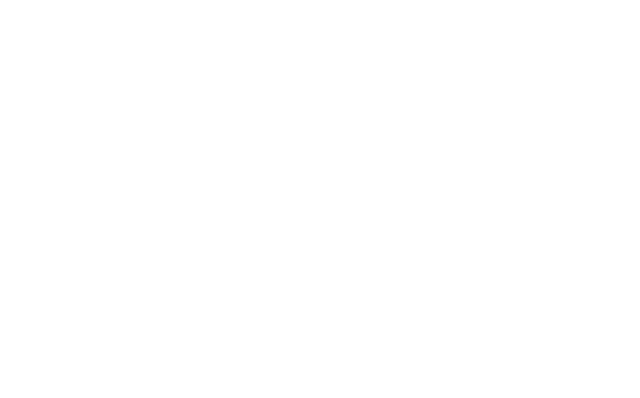
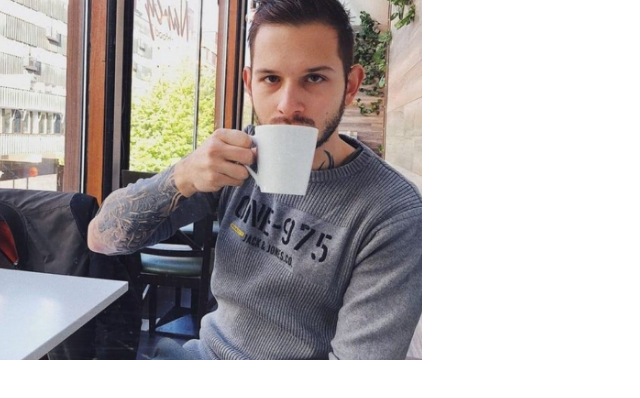
Before and after one commit to qburn93/my-portfolio, a plain HTML site: page index.html in a window 1280 px wide. Shown: the whole page, without its empty margins (0-640 px from the left). Drawn offline with nearby package versions, Linux system fonts and the light colour scheme.

Commit message:
Add profile picture

```diff
--- a/assets/css/style.css
+++ b/assets/css/style.css
@@ -0,0 +1,16 @@
+@import url('https://fonts.googleapis.com/css?family=Roboto:100,200,300,400,500,600,700|Exo:100,200,300,400,500,600,700');
+
+header {
+    margin: 0;
+}
+
+.logo {
+    background: url("../images/me.jpg");
+    background-position: center;
+    background-repeat: no-repeat;
+    background-size: cover;
+    min-height: 360px;
+    transition: all .5s ease-in-out;
+    -moz-transition: all .5s ease-in-out;
+    -webkit-transition: all .5s ease-in-out;
+}
--- a/index.html
+++ b/index.html
@@ -4,9 +4,27 @@
     <meta charset="UTF-8">
     <meta http-equiv="X-UA-Compatible" content="IE=edge">
     <meta name="viewport" content="width=device-width, initial-scale=1.0">
-    <title>Document</title>
+    <link rel="stylesheet" href="https://maxcdn.bootstrapcdn.com/bootstrap/4.2.1/css/bootstrap.min.css" type="text/css" />
+    <link rel="stylesheet" href="https://use.fontawesome.com/releases/v5.0.10/css/all.css" integrity="sha384-+d0P83n9kaQMCwj8F4RJB66tzIwOKmrdb46+porD/OvrJ+37WqIM7UoBtwHO6Nlg" crossorigin="anonymous">
+    <link rel="stylesheet" href="assets/css/style.css" type="text/css">
+    <title>Bogdan</title>
 </head>
 <body>
+    <header>
+        <div class="row">
+            <a href="index.html" class="col-md-4 logo">
 
+            </a>
+            <div class="col-md-8">
+
+            </div>
+        </div>
+    </header>
+    <section>
+
+    </section>
+    <footer>
+
+    </footer>
 </body>
 </html>
```
Also changed, not shown: assets/images/me.jpg (added).
